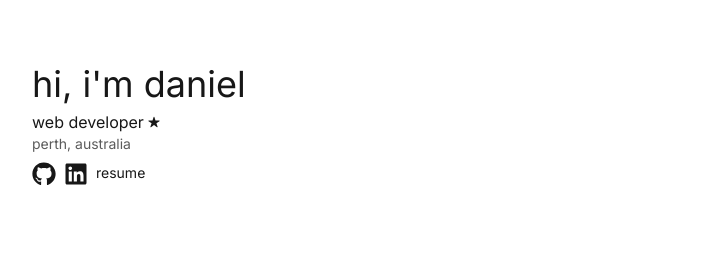
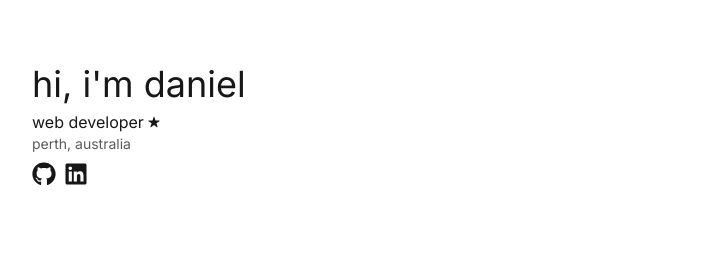
Before and after one commit to 2concrete/portfolio, a Next.js app: page / in a window 1280 px wide. Shown: the top 253 px of the page, without its empty margins (284-995 px from the left). Built offline with nearby package versions, Linux system fonts and the light colour scheme; no server answers.

Commit message:
removed resume

```diff
--- a/app/components/Top.tsx
+++ b/app/components/Top.tsx
@@ -54,12 +54,6 @@ const Top = () => {
             icon={FaLinkedin}
             link="https://www.linkedin.com/in/danielpeace1"
           />
-          <a
-            href="https://concrete.seagull-little.ts.net/resume"
-            className="text-sm relative -top-px"
-          >
-            resume
-          </a>
         </div>
       </div>
     </>
```
